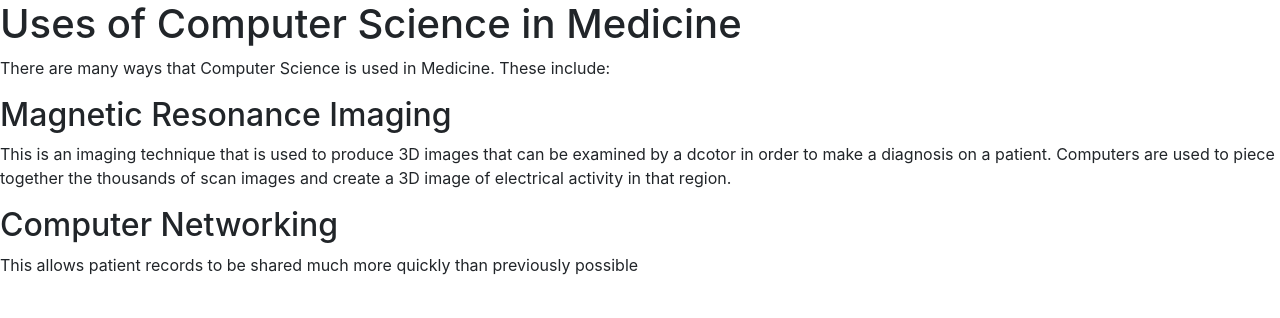
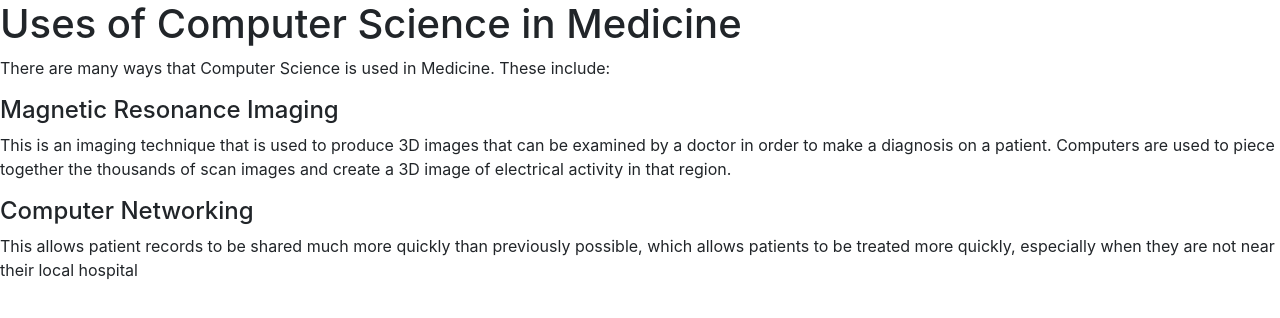
Before and after one commit to jnjb45/ProgPracticalWk5, a plain HTML site: page Pages/Medicine.html in a window 1280 px wide. Drawn offline with nearby package versions, Linux system fonts and the light colour scheme.

Commit message:
Corrected a typo and added more detail on Computer Networking

```diff
--- a/Pages/Medicine.html
+++ b/Pages/Medicine.html
@@ -7,9 +7,9 @@
     <body>
         <h1>Uses of Computer Science in Medicine</h1>
         <p>There are many ways that Computer Science is used in Medicine. These include:</p>
-        <h2>Magnetic Resonance Imaging</h2>
-        <p>This is an imaging technique that is used to produce 3D images that can be examined by a dcotor in order to make a diagnosis on a patient. Computers are used to piece together the thousands of scan images and create a 3D image of electrical activity in that region.</p>
-        <h2>Computer Networking</h2>
-        <p>This allows patient records to be shared much more quickly than previously possible</p>
+        <h4>Magnetic Resonance Imaging</h4>
+        <p>This is an imaging technique that is used to produce 3D images that can be examined by a doctor in order to make a diagnosis on a patient. Computers are used to piece together the thousands of scan images and create a 3D image of electrical activity in that region.</p>
+        <h4>Computer Networking</h4>
+        <p>This allows patient records to be shared much more quickly than previously possible, which allows patients to be treated more quickly, especially when they are not near their local hospital</p>
     </body>
 </html>
```
